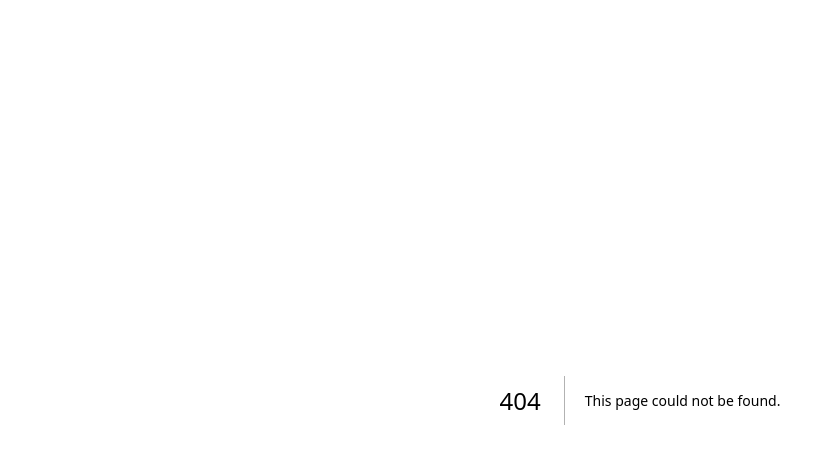
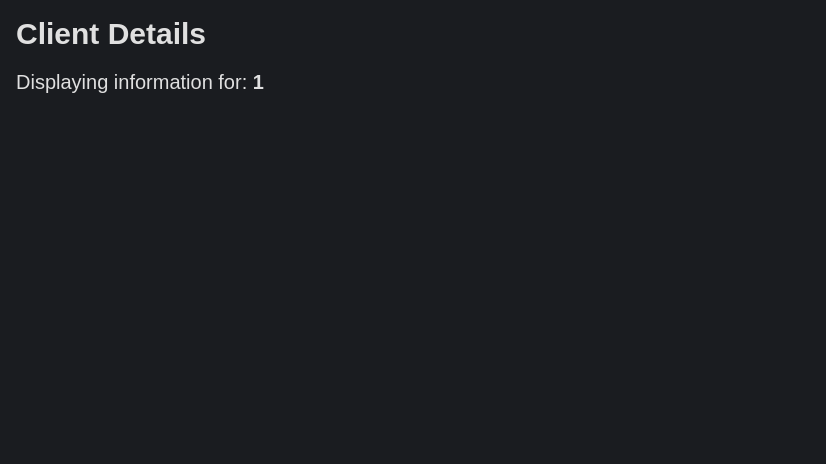
Before and after one commit to ankitsingh1492/saas-review-platform, a Next.js app: page /client/1 in a window 1280 px wide. Before the commit this address had no page. Shown: the top 464 px of the page, without its empty margins (0-826 px from the left). Built offline with nearby package versions, Linux system fonts and the light colour scheme.

Commit message:
feat: add client details page and enhance ClientCard with navigation

```diff
--- /dev/null
+++ b/src/app/client/[clientName]/page.tsx
@@ -0,0 +1,19 @@
+export default async function ClientDetailsPage({
+  params,
+}: {
+  params: Promise<{ clientName: string }>;
+}) {
+  const { clientName } = await params;
+
+  const decodedClientName = decodeURIComponent(clientName).replace(/-/g, " ");
+
+  return (
+    <main className="container mx-auto p-4">
+      <h1 className="text-3xl font-bold">Client Details</h1>
+      <p className="text-xl mt-4">
+        Displaying information for:{" "}
+        <span className="capitalize font-semibold">{decodedClientName}</span>
+      </p>
+    </main>
+  );
+}
--- a/src/app/dashboard/ClientCard.tsx
+++ b/src/app/dashboard/ClientCard.tsx
@@ -1,8 +1,20 @@
 import { ClientCardProps } from "@/types";
+import { useRouter } from "next/navigation";
 
 export default function ClientCard({ client }: ClientCardProps) {
+  const router = useRouter();
+  const handleCardClick = () => {
+    router.push(
+      `/client/${encodeURIComponent(client.name.toLowerCase().replace(/\s+/g, "-"))}`
+    );
+  };
+
   return (
-    <div className="card-primary rounded-xl p-6 flex flex-col gap-2 shadow-card">
+    <div
+      className="card-primary rounded-xl p-6 flex flex-col gap-2 shadow-card"
+      style={{ cursor: "pointer" }}
+      onClick={handleCardClick}
+    >
       <span className="font-bold text-lg text-primary">{client.name}</span>
       <span className="text-secondary text-sm">Domain: {client.domain}</span>
     </div>
--- a/src/app/globals.css
+++ b/src/app/globals.css
@@ -187,6 +187,12 @@ a {
   box-shadow: 0 4px 6px -1px var(--shadow-secondary);
 }
 
+.card-primary:hover {
+  background-color: var(--card-primary);
+  box-shadow: 0 4px 14px 0 var(--shadow-primary);
+  transition: background-color 0.2s, box-shadow 0.2s;
+}
+
 /* Modal styles */
 .modal-backdrop {
   background-color: var(--overlay);
```
